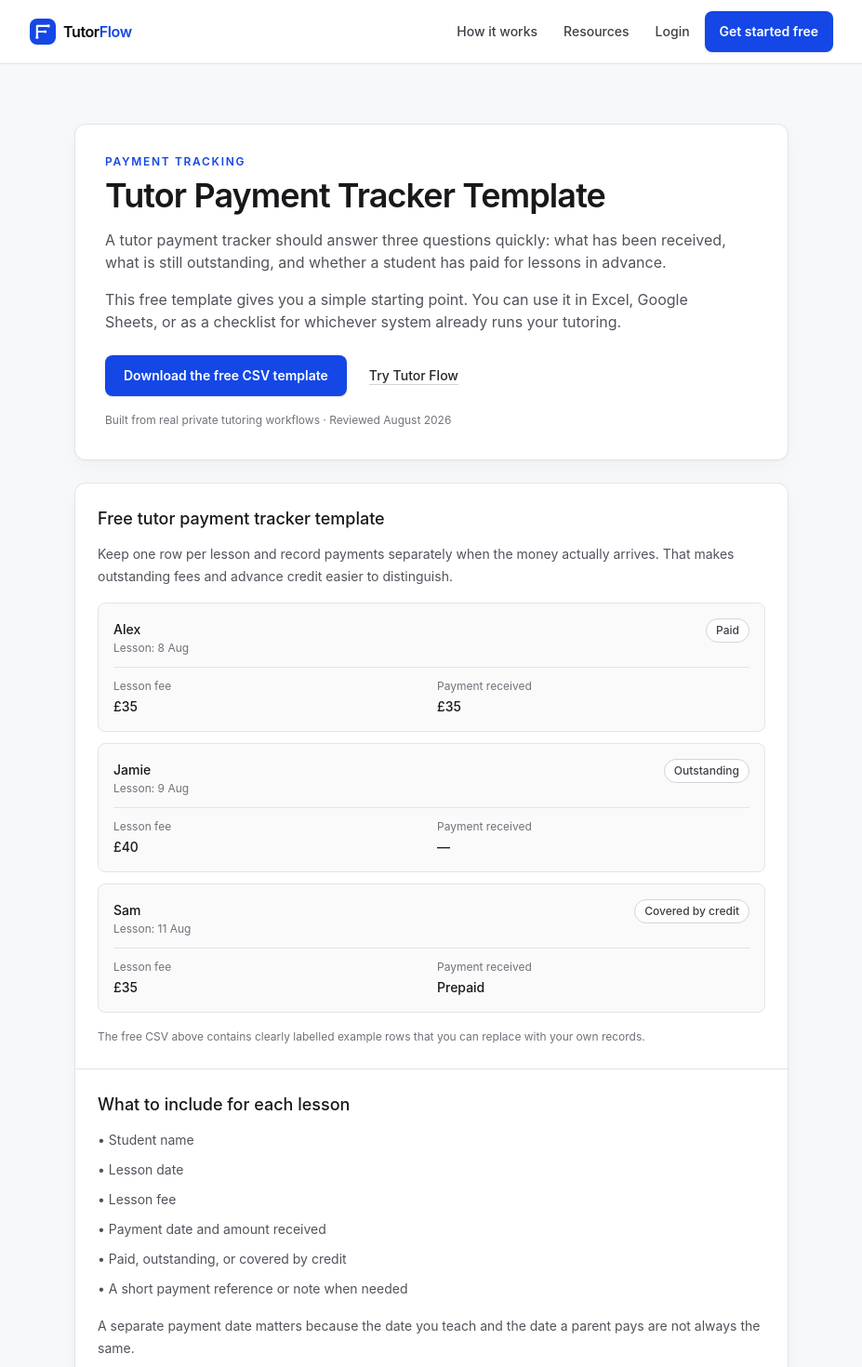
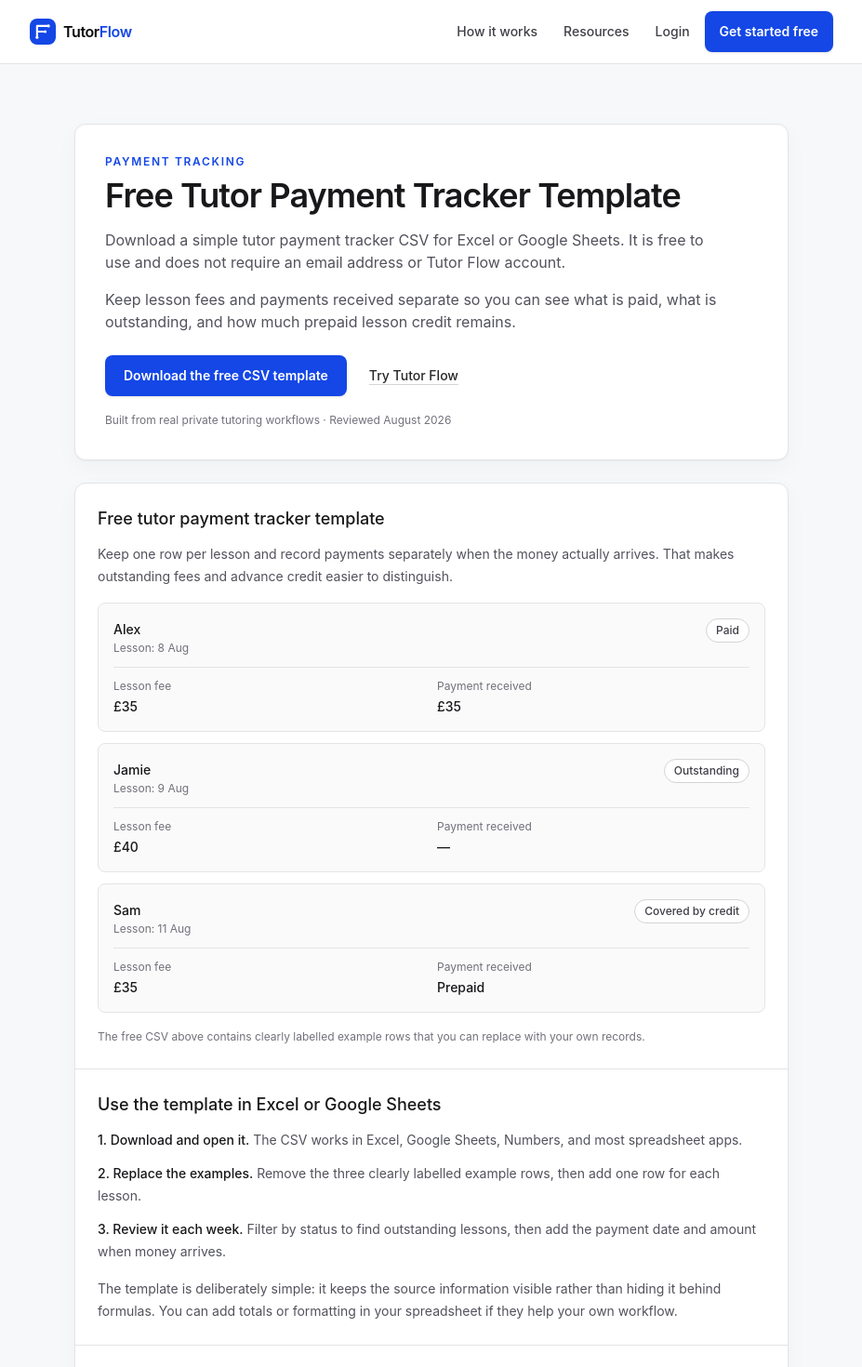
Before and after one commit to p8bvbwqfrs-collab/na-tutor-flow, a Next.js app: page /tutor-payment-tracker in a window 1280 px wide. Shown: the top 1470 px of the page at 93% size, without its empty margins (176-1103 px from the left). Built offline with nearby package versions, Linux system fonts and the light colour scheme.

Commit message:
feat(seo): refine tutor payment tracker resource

```diff
--- a/src/app/(public)/page.tsx
+++ b/src/app/(public)/page.tsx
@@ -302,7 +302,7 @@ export default function HomePage() {
             href="/tutor-payment-tracker"
             className="inline-flex min-h-11 items-center rounded-md border border-zinc-200 bg-zinc-50 px-4 py-3 text-sm font-medium text-zinc-900 transition-colors hover:bg-zinc-100 focus-visible:outline-none focus-visible:ring-2 focus-visible:ring-blue-600 focus-visible:ring-offset-2"
           >
-            Tutor payment tracker
+            Free tutor payment tracker template
           </Link>
           <Link
             href="/how-to-write-parent-updates-after-tutoring"
--- a/src/app/(public)/resources/page.tsx
+++ b/src/app/(public)/resources/page.tsx
@@ -32,9 +32,9 @@ const resources = [
   },
   {
     href: "/tutor-payment-tracker",
-    title: "Tutor payment tracker",
+    title: "Free tutor payment tracker template",
     description:
-      "What to record so lesson fees, received payments, and outstanding sessions stay clear.",
+      "A CSV for Excel or Google Sheets that keeps lesson fees, received payments, and outstanding balances clear.",
     category: "Payment tracking",
     format: "Free CSV template",
     resource: "payment-tracker",
--- a/src/app/(public)/tutor-payment-tracker/page.tsx
+++ b/src/app/(public)/tutor-payment-tracker/page.tsx
@@ -10,9 +10,9 @@ import {
 import { ResourceActionLink } from "../components/resource-actions";
 
 export const metadata: Metadata = createPublicMetadata({
-  title: "Tutor Payment Tracker Template",
+  title: "Free Tutor Payment Tracker Template",
   description:
-    "A free tutor payment tracker template for lesson fees, payments received, outstanding sessions, and prepaid lesson credit.",
+    "Download a free tutor payment tracker CSV for Excel or Google Sheets. Track lesson fees, payments received, outstanding balances, and prepaid lesson credit.",
   path: "/tutor-payment-tracker",
   type: "article",
 });
@@ -45,7 +45,7 @@ export default function TutorPaymentTrackerPage() {
   return (
     <PublicContentPage
       category="Payment tracking"
-      title="Tutor Payment Tracker Template"
+      title="Free Tutor Payment Tracker Template"
       resource="payment-tracker"
       primaryAction={
         <ResourceActionLink
@@ -60,12 +60,12 @@ export default function TutorPaymentTrackerPage() {
       intro={
         <>
           <p>
-            A tutor payment tracker should answer three questions quickly: what has been received,
-            what is still outstanding, and whether a student has paid for lessons in advance.
+            Download a simple tutor payment tracker CSV for Excel or Google Sheets. It is free to
+            use and does not require an email address or Tutor Flow account.
           </p>
           <p>
-            This free template gives you a simple starting point. You can use it in Excel, Google
-            Sheets, or as a checklist for whichever system already runs your tutoring.
+            Keep lesson fees and payments received separate so you can see what is paid, what is
+            outstanding, and how much prepaid lesson credit remains.
           </p>
         </>
       }
@@ -108,6 +108,29 @@ export default function TutorPaymentTrackerPage() {
         </p>
       </PublicSection>
 
+      <PublicSection title="Use the template in Excel or Google Sheets">
+        <ol className="space-y-3">
+          <li>
+            <span className="font-medium text-zinc-900">1. Download and open it.</span>{" "}
+            The CSV works in Excel, Google Sheets, Numbers, and most spreadsheet apps.
+          </li>
+          <li>
+            <span className="font-medium text-zinc-900">2. Replace the examples.</span>{" "}
+            Remove the three clearly labelled example rows, then add one row for each lesson.
+          </li>
+          <li>
+            <span className="font-medium text-zinc-900">3. Review it each week.</span>{" "}
+            Filter by status to find outstanding lessons, then add the payment date and amount when
+            money arrives.
+          </li>
+        </ol>
+        <p>
+          The template is deliberately simple: it keeps the source information visible rather than
+          hiding it behind formulas. You can add totals or formatting in your spreadsheet if they
+          help your own workflow.
+        </p>
+      </PublicSection>
+
       <PublicSection title="What to include for each lesson">
         <ul className="space-y-2">
           <li>• Student name</li>
@@ -119,7 +142,8 @@ export default function TutorPaymentTrackerPage() {
         </ul>
         <p>
           A separate payment date matters because the date you teach and the date a parent pays
-          are not always the same.
+          are not always the same. Your outstanding balance is made up of lesson fees not yet
+          covered by a payment; prepaid credit is money received before it is used for a lesson.
         </p>
       </PublicSection>
 
--- a/src/lib/product-updates.ts
+++ b/src/lib/product-updates.ts
@@ -6,6 +6,17 @@ export type ProductUpdate = {
 };
 
 export const PRODUCT_UPDATES = [
+  {
+    date: "2026-09-01",
+    title: "A clearer free payment tracker",
+    summary:
+      "The free tutor payment tracker is now easier to understand and start using in a spreadsheet.",
+    changes: [
+      "Made the free CSV download and its Excel and Google Sheets compatibility clearer.",
+      "Added a short setup guide for recording lessons, payments, outstanding balances and prepaid credit.",
+      "Confirmed that downloading the template does not require an email address or Tutor Flow account.",
+    ],
+  },
   {
     date: "2026-08-24",
     title: "A clearer newsletter choice",
```
Also changed, not shown: 1 other file (tests, documents, lock files or other folders).
